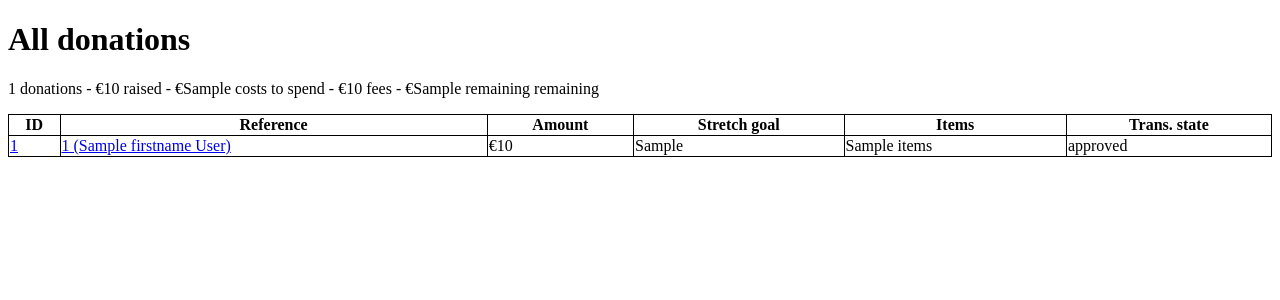
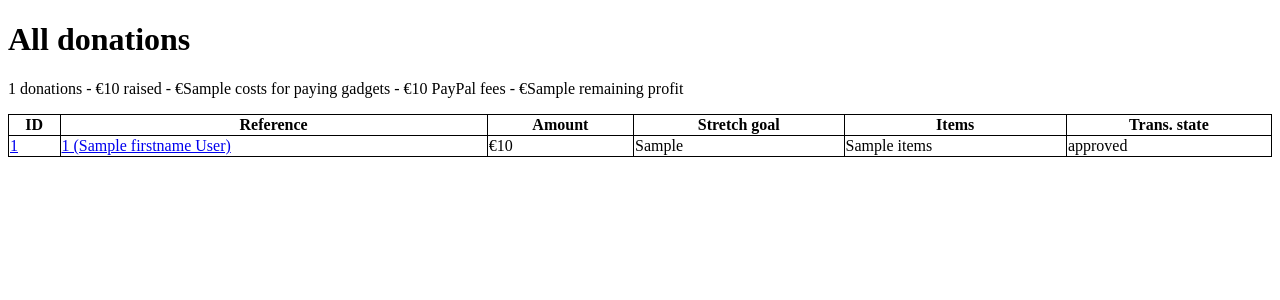
Before and after one commit to poliedro-polimi/Crowdfunding-Backend, a Flask app: template poliedro_donate/templates/donations/list_all.html in a window 1280 px wide. Shown: the part 26-326 px from the top of the page. Run offline with Flask 2, Linux system fonts and the light colour scheme; the template is opened without the code that fills it: most values are stand-ins (such as "Sample title", 1, 10 or a date in 2020); parts of the project's set-up code (start-up, migrations or seed data) failed here and were passed over.

Commit message:
Updated costs and fees calculations: updated writings and now fees are read directly from PayPal response object

```diff
--- a/poliedro_donate/blueprints/donations.py
+++ b/poliedro_donate/blueprints/donations.py
@@ -27,7 +27,7 @@ def list_all():
         if donation.transaction.state == 'approved':
             total += donation.amount
             costs += app.config["APP_SG_COSTS"][donation.stretch_goal] * donation.items
-            fees += app.config.get("PAYPAL_STATIC_FEE", 0) + donation.amount * app.config.get("PAYPAL_FEE", 0)
+            fees += float(json.loads(donation.transaction.result_obj).transactions[0].related_resources[0].sale.transaction_fee.value)
 
     remaining = total - costs - fees
     total, costs, fees, remaining = round(total, 2), round(costs, 2), round(fees, 2), round(remaining, 2)
--- a/poliedro_donate/templates/donations/list_all.html
+++ b/poliedro_donate/templates/donations/list_all.html
@@ -7,7 +7,7 @@
 
     <h1>All donations</h1>
 
-    <p>{{ len(donations) }} donations - &euro;{{ total }} raised - &euro;{{ costs }} to spend - &euro;{{ fees }} fees - &euro;{{ remaining }} remaining</p>
+    <p>{{ len(donations) }} donations - &euro;{{ total }} raised - &euro;{{ costs }} for paying gadgets - &euro;{{ fees }} PayPal fees - &euro;{{ remaining }} profit</p>
 
     <div>
         {% if len(donations) == 0 %}
```
